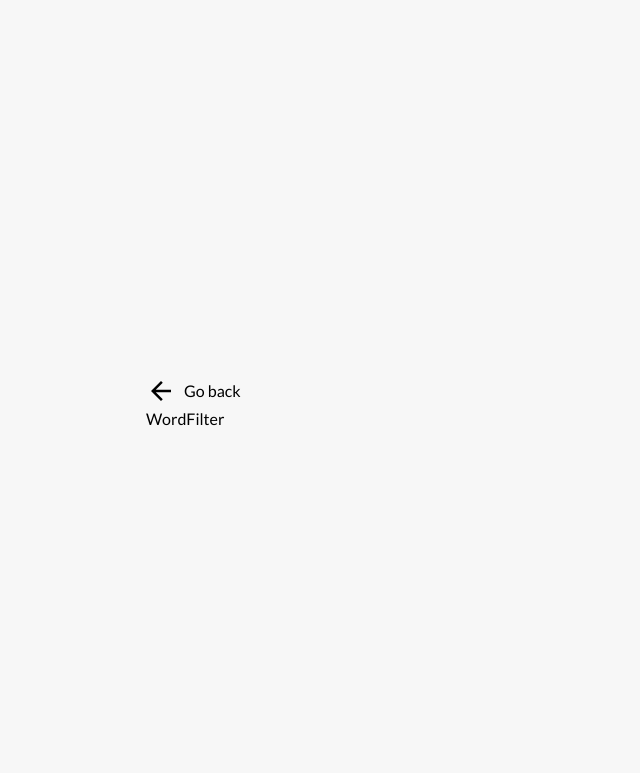
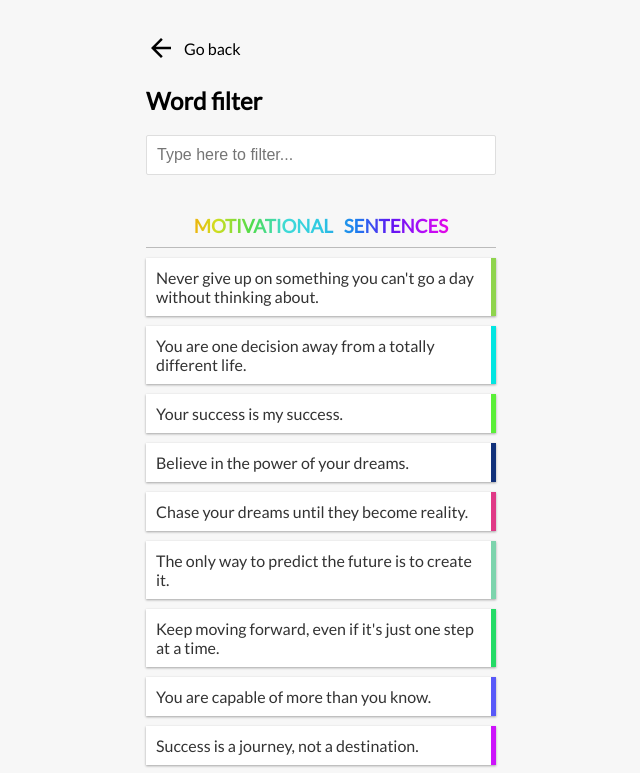
Before and after one commit to igormatosDev/react-expense-tracker, a React (Create React App) app: page /word-filter in a window 1280 px wide. Shown: the top 773 px of the page, without its empty margins (319-959 px from the left). Built offline with nearby package versions, Linux system fonts and the light colour scheme.

Commit message:
Creating an general filter to a list of motivational sentences

```diff
--- a/src/App.css
+++ b/src/App.css
@@ -176,3 +176,26 @@ input[type='number'] {
   font-size: 20px;
   margin-bottom: 15px;
 }
+
+.textblock{
+  border-right: 5px solid #eee;
+
+  background-color: #fff;
+  box-shadow: var(--box-shadow);
+  color: #333;
+  display: flex;
+  justify-content: space-between;
+  position: relative;
+  padding: 10px;
+  margin: 10px 0;
+}
+
+.rainbowsubheader{
+  background-image: linear-gradient(90deg, rgba(255,0,0,1) 0%, rgba(255,154,0,1) 10%, rgba(208,222,33,1) 20%, rgba(79,220,74,1) 30%, rgba(63,218,216,1) 40%, rgba(47,201,226,1) 50%, rgba(28,127,238,1) 60%, rgba(95,21,242,1) 70%, rgba(186,12,248,1) 80%, rgba(251,7,217,1) 90%, rgba(255,0,0,1) 100%);
+  background-clip: text;
+  -webkit-text-fill-color: transparent;
+  background-size: 100%;
+  text-transform: uppercase;
+  font-weight: 800;
+  text-align: center;
+}
--- a/src/components/Header.js
+++ b/src/components/Header.js
@@ -1,7 +1,7 @@
 import React from 'react'
 
-export const Header = () => {
+export const Header = (props) => {
   return (
-    <h2>Expense tracker</h2>
+    <h2>{props.title}</h2>
   )
 }
--- a/src/components/IncomeExpenses.js
+++ b/src/components/IncomeExpenses.js
@@ -6,13 +6,13 @@ export const IncomeExpenses = () => {
 
   const amounts = transactions.map(transaction => transaction.amount);
 
-  const income = useMemo(() => (
+  const income = (
     amounts.filter(item => item > 0).reduce((acc, item) => (acc += item), 0)
-  ).toFixed(2));
+  ).toFixed(2);
 
-  const expense = useMemo(() => (
+  const expense = (
     amounts.filter(item => item < 0).reduce((acc, item) => (acc += item), 0) * -1
-  ).toFixed(2));
+  ).toFixed(2);
 
   return (
     <div className="inc-exp-container">
--- /dev/null
+++ b/src/components/RainbowSubHeader.js
@@ -0,0 +1,11 @@
+import React from 'react'
+
+const RainbowSubHeader = (props) => {
+  return (
+    <h3 className="rainbowsubheader">
+        {props.title}
+    </h3>
+  )
+}
+
+export default RainbowSubHeader;
--- /dev/null
+++ b/src/components/TextBlock.js
@@ -0,0 +1,15 @@
+import React from "react";
+
+const TextBlock = ({id, borderColor, sentence}) => {
+  return (
+    <li
+      key={id}
+      className="textblock"
+      style={{ borderColor: borderColor || "#eee" }}
+    >
+      {sentence}
+    </li>
+  );
+};
+
+export default TextBlock;
--- a/src/components/Transaction.js
+++ b/src/components/Transaction.js
@@ -3,9 +3,9 @@ import { GlobalContext } from '../context/GlobalState'
 
 export const Transaction = ({ transaction }) => {
     const { deleteTransaction } = useContext(GlobalContext);
-    const classColor = transaction.classColor || transaction.amount < 0 ? "minus" : (transaction.amount > 0 ? "plus" : "zero");
+
     return (
-        <li key={transaction.id} className={classColor}>
+        <li key={transaction.id} className={transaction.amount < 0 ? "minus" : (transaction.amount > 0 ? "plus" : "zero")}>
             {transaction.text}
             <span>
                 {transaction.amount < 0 ? "-" : "+"} ${Math.abs(transaction.amount)}
--- /dev/null
+++ b/src/components/WordFilterForm.js
@@ -0,0 +1,64 @@
+import React, { useEffect, useState } from "react";
+
+import TextBlock from "../components/TextBlock";
+import RainbowSubHeader from "../components/RainbowSubHeader";
+
+
+import { motivationalSentences } from "../constants/const_motivational_senteces";
+import { getRandomColor } from "../constants/helpers";
+
+const WordFilterForm = () => {
+  const [search, setSearch] = useState("");
+  const [sentences, setSentences] = useState([]);
+
+  useEffect(() => {
+    let s = motivationalSentences
+      .map((sentence) => {
+        return {
+          id: parseInt(Math.random() * 10000000),
+          color: getRandomColor(),
+          message: sentence,
+          sort: Math.random(),
+        };
+      })
+      .sort((a, b) => a.sort - b.sort);
+
+    setSentences(s);
+  }, []);
+
+  return (
+    <>
+      <input
+        type="text"
+        name="search"
+        placeholder="Type here to filter..."
+        value={search}
+        onChange={(e) => {
+          setSearch(e.target.value);
+        }}
+      />
+
+      <RainbowSubHeader title="MOTIVATIONAL &nbsp; SENTENCES" />
+
+      {sentences
+        .filter((sentence) => {
+          return (
+            search === "" ||
+            sentence.message.toLowerCase().indexOf(search.toLowerCase()) !== -1
+          );
+        })
+        .sort((a, b) => a.sort - b.sort)
+        .map((sentence) => {
+          return (
+            <TextBlock
+              key={sentence.id}
+              borderColor={sentence.color}
+              sentence={sentence.message}
+            />
+          );
+        })}
+    </>
+  );
+};
+
+export default WordFilterForm;
--- a/src/constants/const_motivational_senteces.js
+++ b/src/constants/const_motivational_senteces.js
@@ -1,4 +1,4 @@
-const motivationalSentences = [
+export const motivationalSentences = [
     "Believe in yourself.",
     "Keep pushing forward.",
     "Success is a journey, not a destination.",
--- /dev/null
+++ b/src/constants/helpers.js
@@ -0,0 +1,4 @@
+export const getRandomColor = () => {
+  const randomColor = () => Math.floor(Math.random() * 256);
+  return `rgb(${randomColor()}, ${randomColor()}, ${randomColor()})`;
+}
--- a/src/pages/ExpenseTracker.js
+++ b/src/pages/ExpenseTracker.js
@@ -10,7 +10,7 @@ import { AddTransaction } from '../components/AddTransaction'
 const ExpenseTracker = () => {
     return (
         <>
-            <Header />
+            <Header title="Expense Tracker" />
             <Balance />
             <IncomeExpenses />
             <TransactionList />
--- a/src/pages/Home.js
+++ b/src/pages/Home.js
@@ -15,7 +15,7 @@ const Home = () => {
     return (
         <>
             <h1>Home</h1>
-            <ul class="home__list">
+            <ul className="home__list">
                 {pages.map((page) => {
                     return <li><a href={page.url}>{page.name}</a></li>
                 })}
--- a/src/pages/WordFilter.js
+++ b/src/pages/WordFilter.js
@@ -1,9 +1,15 @@
-import React from 'react'
+import React from "react";
+
+import { Header } from "../components/Header";
+import WordFilterForm from "../components/WordFilterForm";
 
 const WordFilter = () => {
   return (
-    <div>WordFilter</div>
-  )
-}
+    <>
+      <Header title={"Word filter"} />
+      <WordFilterForm />
+    </>
+  );
+};
 
-export default WordFilter
+export default WordFilter;
```
